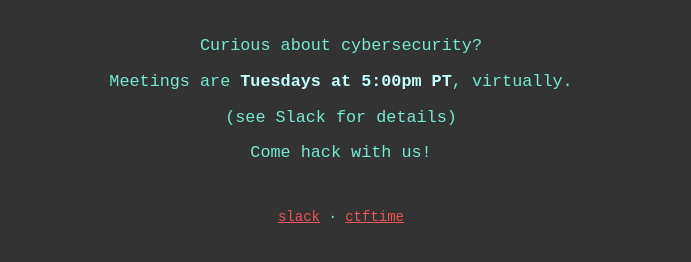
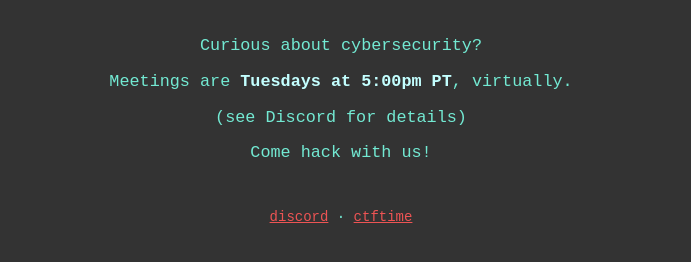
Before and after one commit to ubcctf/ubcctf.github.io, a Jekyll site: the page built from index.html, in a window 1280 px wide. Shown: the part 122-384 px from the top of the page, without its empty margins (299-990 px from the left). Built offline with Jekyll 4.4.1, drawn with Linux system fonts in a browser that asks for light colours; some web fonts are replaced.

Commit message:
slack -> discord

```diff
--- a/_data/footer.yml
+++ b/_data/footer.yml
@@ -1,5 +1,5 @@
-- name: slack
-  link: https://ubcctf.slack.com
+- name: discord
+  link: https://discord.gg/keeTZsmfVA
   external: true
 
 - name: ctftime
--- a/index.html
+++ b/index.html
@@ -7,6 +7,6 @@ title: CTF @ UBC
     <p>Curious about cybersecurity?</p>
 
     <p>Meetings are <strong>Tuesdays at 5:00pm PT</strong>, virtually.</p>
-    <p>(see Slack for details)</p>
+    <p>(see Discord for details)</p>
     <p>Come hack with us!</p>
 </div>
```
Also changed, not shown: about.md (+1 -1 lines), 1 other file.
